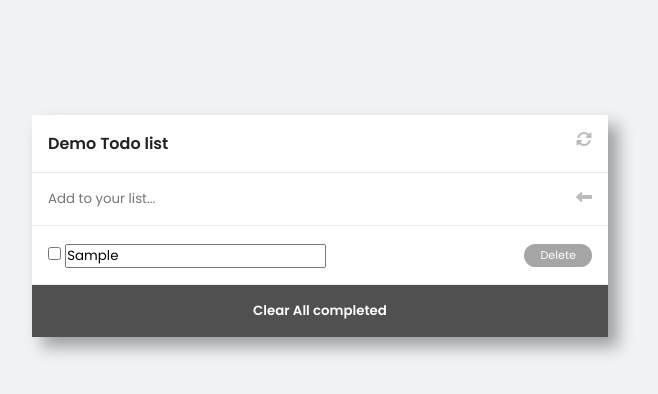
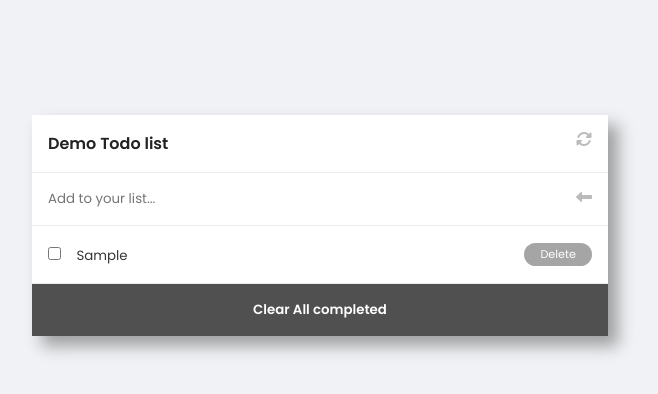
Before and after one commit to iambenkis/To-Do-list, a website built with webpack: page src/index.html in a window 1280 px wide. Both pictures are taken after typing "Sample" into the empty fields and a click on the button "Clear All completed". Shown: the whole page, without its empty margins (320-978 px from the left). Built offline with nearby package versions, Linux system fonts and the light colour scheme.

Commit message:
Update label task

```diff
--- a/src/style.css
+++ b/src/style.css
@@ -70,9 +70,11 @@ main {
   border-bottom: 1px solid rgba(0, 0, 0, 0.08);
 }
 
-.task label {
+.task .task-label {
   color: rgb(54, 54, 54);
   margin-left: 0.7rem;
+  border: none;
+  outline: none;
 }
 
 .task i,
```
Also changed, not shown: dist/main.bundle.js.
